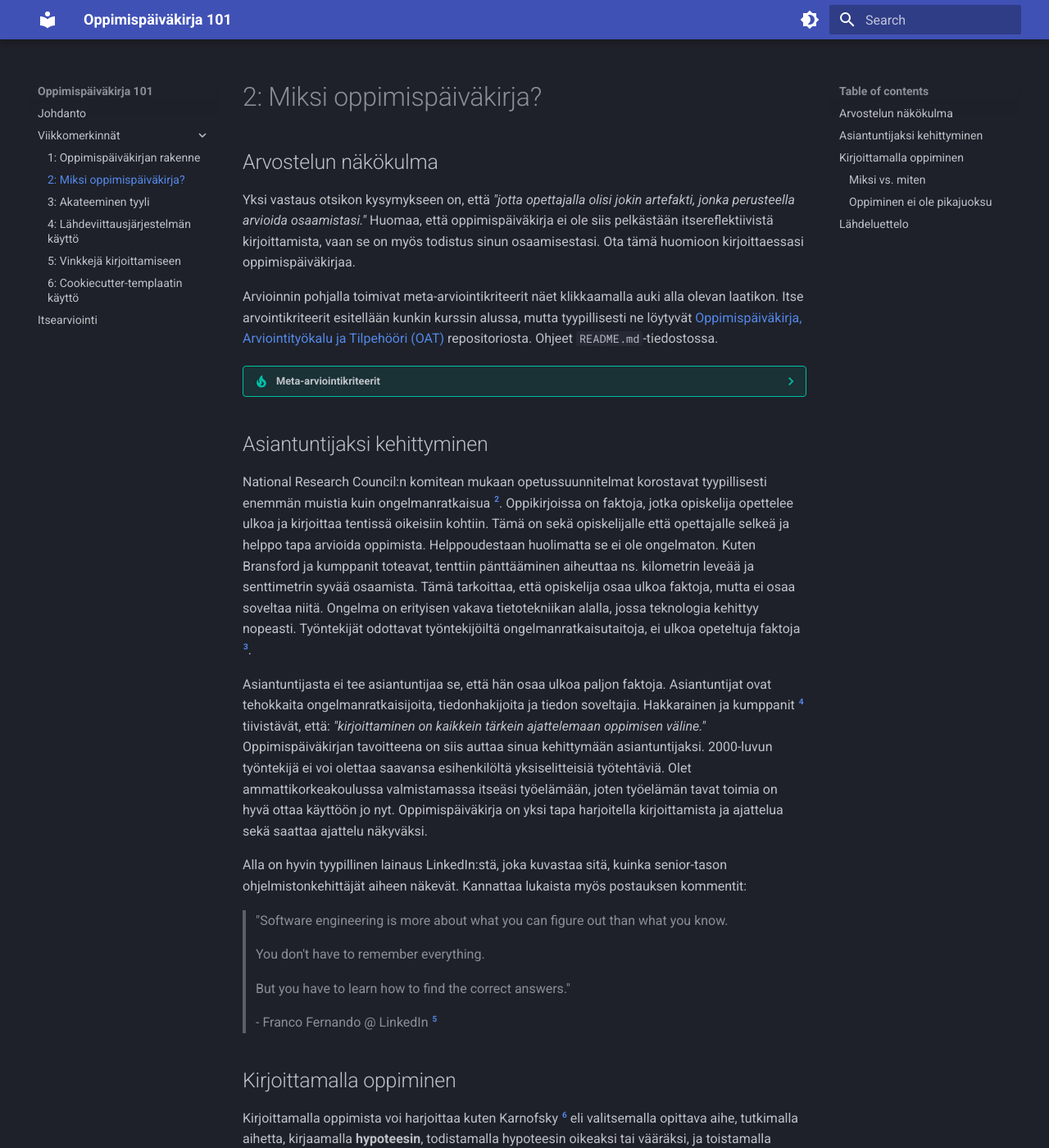
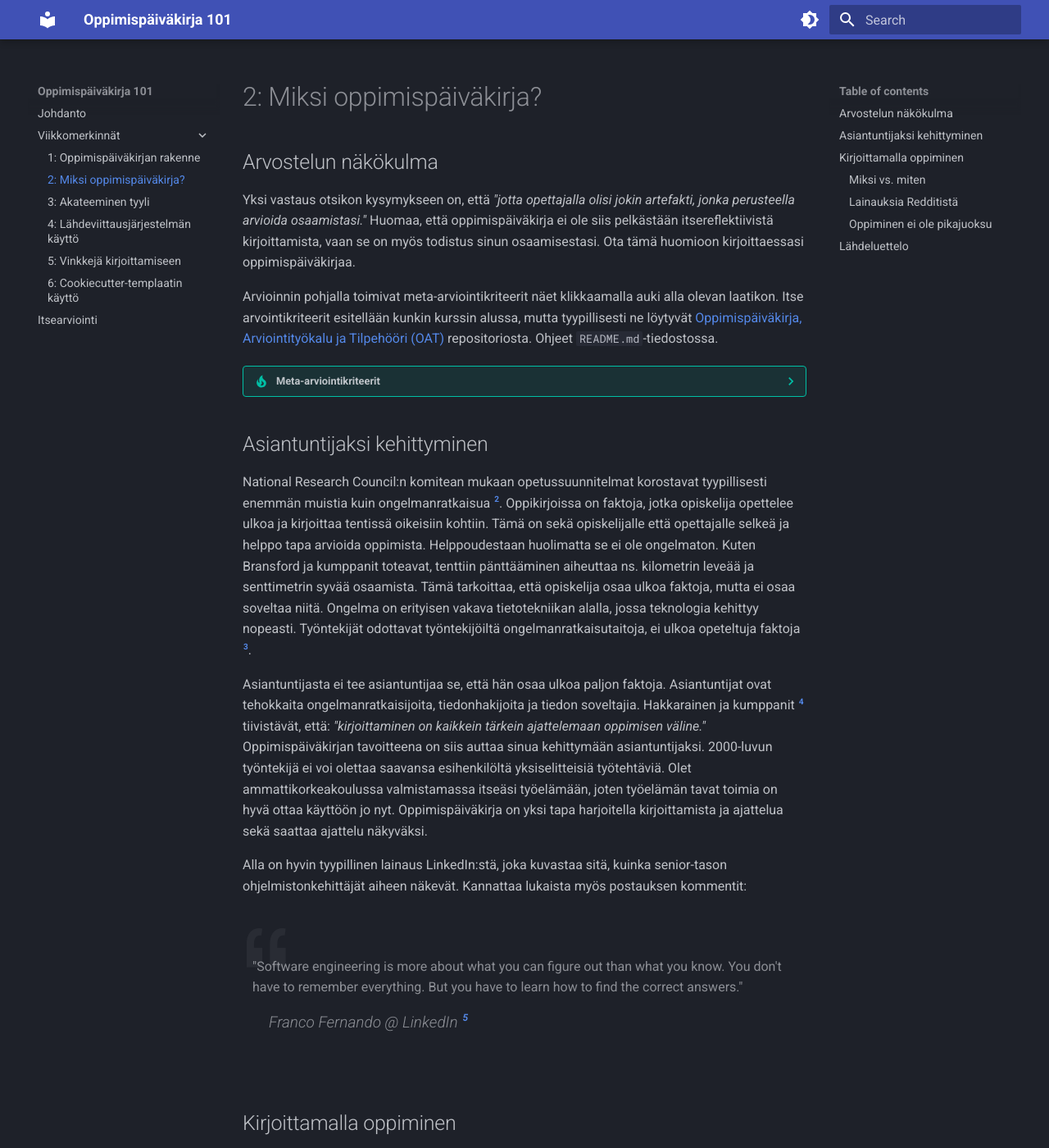
Before and after one commit to sourander/oat, an MkDocs documentation site: the page built from docs/weeks/02_miksi.md, in a window 1280 px wide and 1400 px high. Shown: the whole window at 82% size. Built offline with MkDocs 1.6.1 and Material for MkDocs 9.7.7, drawn with Linux system fonts in a browser that asks for light colours; some of the changed text lies outside the part shown.

Commit message:
Moved to fancier quotes

```diff
--- /dev/null
+++ b/docs/stylesheets/extra.css
@@ -0,0 +1,31 @@
+@import url('https://fonts.googleapis.com/css2?family=Manrope:wght@200..800&display=swap');
+
+.md-main blockquote {
+  border: unset !important;
+  border-radius: 4px;
+  padding: 40px 0 10px 0;
+}
+
+.md-main blockquote p {
+  display: block;
+}
+
+.md-main blockquote:before {
+  opacity: 0.1;
+  z-index: -1;
+  content: "“";
+  font-family: manrope;
+  font-size: 14em;
+  line-height: 0.53em;
+  margin-left: -25px;
+  position: absolute;
+}
+
+.md-main blockquote mark {
+    display: block;
+    background-color: unset;
+    margin: 15px 0 40px 20px;
+    font-style: italic;
+    font-size: 19px;
+    font-weight: 150;
+}
--- a/docs/weeks/02_miksi.md
+++ b/docs/weeks/02_miksi.md
@@ -40,13 +40,7 @@ Asiantuntijasta ei tee asiantuntijaa se, että hän osaa ulkoa paljon faktoja. A
 
 Alla on hyvin tyypillinen lainaus LinkedIn:stä, joka kuvastaa sitä, kuinka senior-tason ohjelmistonkehittäjät aiheen näkevät. Kannattaa lukaista myös postauksen kommentit:
 
-> "Software engineering is more about what you can figure out than what you know.
->
-> You don't have to remember everything.
->
-> But you have to learn how to find the correct answers."
->
-> \- Franco Fernando @ LinkedIn [^71b747]
+> "Software engineering is more about what you can figure out than what you know. You don't have to remember everything. But you have to learn how to find the correct answers." ==Franco Fernando @ LinkedIn [^71b747]==
 
 ## Kirjoittamalla oppiminen
 
@@ -84,21 +78,28 @@ Ei riitä, että osaat seurata vaihe vaiheelta eteneviä videotutoriaaleja. Ei m
 
 Oppimispäiväkirja on askel sitä kohti, että otat omasta oppimisestasi vastuuta. Sinä olet se, joka opiskelee ja oppii. Opettaja on valmentaja ja apu. Oppimispäiväkirja on se artefakti, jolla teet oppimisprosessistasi näkyvän, jotta opettajalla on jokin mahdollisuus antaa sinulle tekemistäsi vastaava arvosana. Se on siis kaksisuuntainen väline, joka palvelee sekä sinua että opettajaa.
 
+### Lainauksia Redditistä
+
 Alla on muutama lainaus, jotka on poimittu Reddit-keskustelusta, jossa devaajat jakavat toisilleen "alan salaisuuksia" [^057387]. Keskustelun kommenteissa on toistuvana teemana, että koodin kirjoittaminen on vain osa ohjelmistokehittäjän työtä. Tärkeämpää on osata ratkaista liiketoiminnan ongelmia, osata kommunikoida ja osata esitellä omaa työtä. Muun muassa näitä taitoja kehittää oppimispäiväkirjan kirjoittaminen.
 
-> A good dashboard/report is more likely to get you promoted than any code you write. <br> - merry_go_byebye
->
-> The code itself is barely one of the top three most important parts of your job. <br> - herbal_broccoli
->
-> Your prowess in live demos can greatly set you apart from your peers. <br> - nox010
->
-> The best software developers write less code, not more. Code is a liability, not an asset. <br> - Tony_OpDev
->
-> How to f\*\*\*\*\*n google. Most of what we're doing was already done by someone else. If you can find the answer, that's fine. Who cares. <br> - cherrypick84
->
-> Your job isn’t to write code, your job is to solve business problems. <br> - oceandocent
->
-> You do not write programs for computers. You write them for people. <br> - pemungkah
+> A good dashboard/report is more likely to get you promoted than any code you write. ==merry_go_byebye==
+
+> The code itself is barely one of the top three most important parts of your job. ==herbal_broccoli==
+
+
+> Your prowess in live demos can greatly set you apart from your peers. ==nox010==
+
+
+> The best software developers write less code, not more. Code is a liability, not an asset. ==Tony_OpDev==
+
+
+> How to f\*\*\*\*\*n google. Most of what we're doing was already done by someone else. If you can find the answer, that's fine. Who cares. ==cherrypick84==
+
+
+> Your job isn’t to write code, your job is to solve business problems. ==oceandocent==
+
+
+> You do not write programs for computers. You write them for people. ==pemungkah==
 
 
 
--- a/mkdocs.yml
+++ b/mkdocs.yml
@@ -60,6 +60,10 @@ plugins:
   - awesome-pages
   - search
 
+# Fancies block quotations
+extra_css:
+  - stylesheets/extra.css
+
 # TODO: Replace the copyright with correct. Also add LICENCE file. Template included.
 copyright: |
   Copyright &copy; 2023 <a href="https://www.example.com">Kajaanin Ammattikorkeakoulu Oy</a>.
```
Also changed, not shown: docs/weeks/03_tyyli.md (+1 -1 lines).
